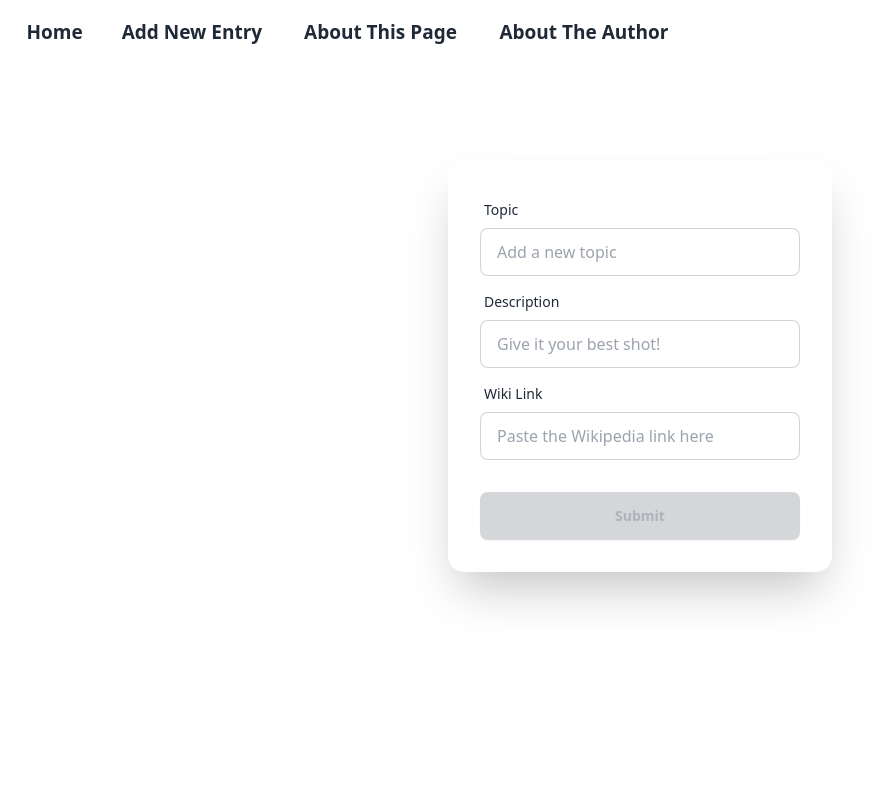
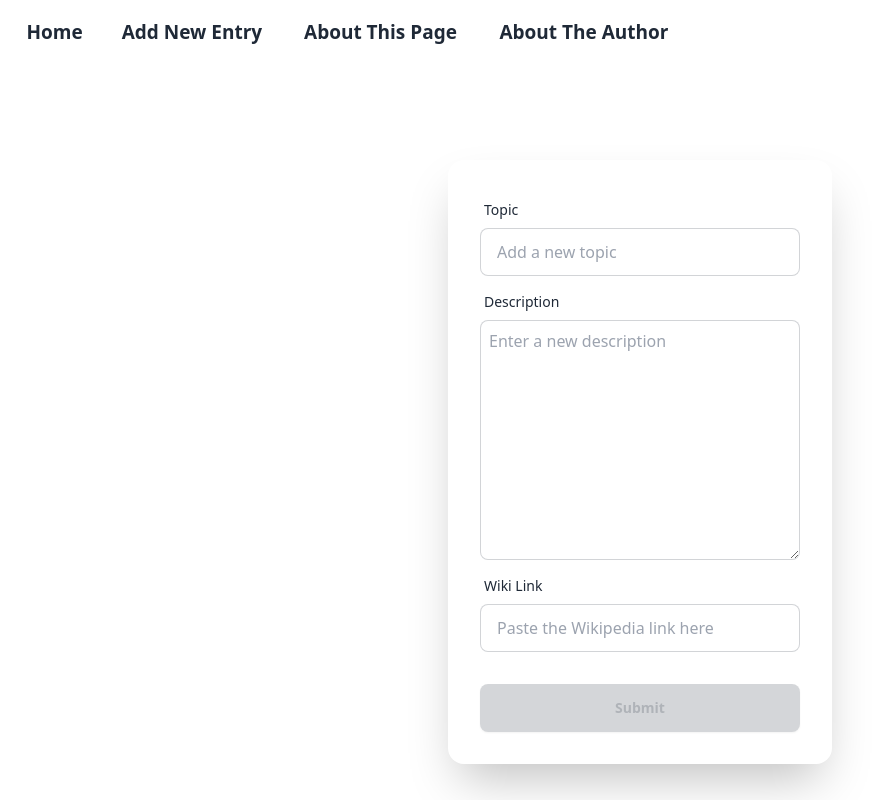
Before and after one commit to JamesDiStef/encyclopedia, an Angular app: page /add in a window 1280 px wide. Shown: the whole page, without its empty margins (0-876 px from the left). Built offline with nearby package versions, Linux system fonts and the light colour scheme.

Commit message:
change box sizes

```diff
--- a/src/app/add-entry/add-entry.component.html
+++ b/src/app/add-entry/add-entry.component.html
@@ -27,13 +27,13 @@
           <label class="label">
             <span class="label-text">Description</span>
           </label>
-          <input
+          <textarea
+            id="topic"
+            class="input input-bordered w-full h-60 p-2"
+            placeholder="Enter a new description"
             formControlName="description"
-            type="text"
-            placeholder="Give it your best shot!"
-            class="input input-bordered"
-            required
-          />
+            rows="6"
+          ></textarea>
           @if(entryForm.get('description')?.touched &&
           entryForm.get('description')?.invalid){
           <div class="text-red-500">Some sort of description is required</div>
--- a/src/app/search/search.component.html
+++ b/src/app/search/search.component.html
@@ -43,7 +43,7 @@
 </div>
 
 } @if(isSelected && !entryNotFound) {
-<div class="place-self-center">
+<div class="place-self-center w-2/3 md:w-1/3 lg:w-1/4">
   <selected-entry [entry]="result" />
 </div>
 }
--- a/src/app/search/selected-entry/selected-entry.component.html
+++ b/src/app/search/selected-entry/selected-entry.component.html
@@ -15,7 +15,7 @@
     <form class="grow" [formGroup]="updateEntryForm">
       <textarea
         id="topic"
-        class="w-full h-36 grow bg-white"
+        class="w-full h-52 grow bg-white p-2"
         placeholder="Enter a new description"
         formControlName="newDescription"
         rows="6"
```
